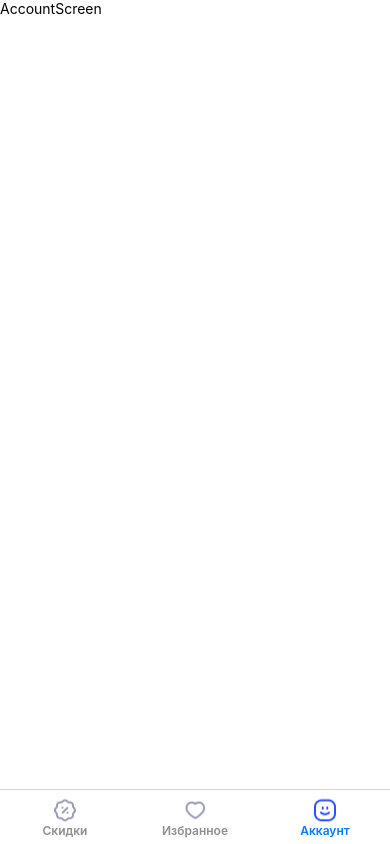
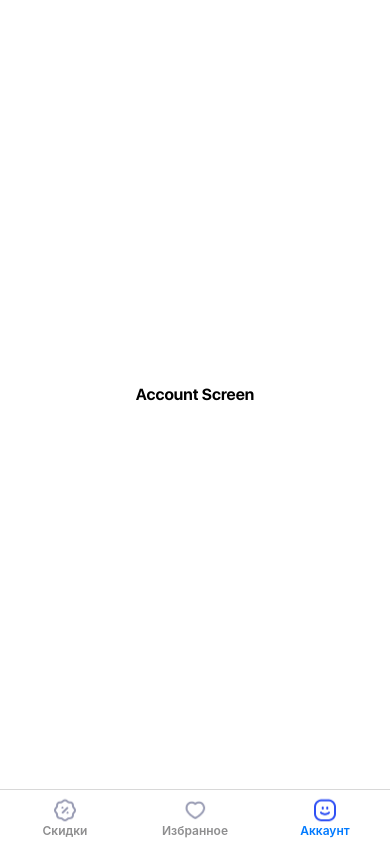
Before and after one commit to vgorodkov/mc-benefits, a React Native app: screen /Account in a window 390 px wide. Built offline with nearby package versions, Linux system fonts and the light colour scheme.

Commit message:
style:  AccountScreen styling

```diff
--- a/src/screens/AccountScreen.tsx
+++ b/src/screens/AccountScreen.tsx
@@ -1,12 +1,19 @@
-import { StyleSheet, Text, View } from 'react-native';
+import { StyleSheet, View } from 'react-native';
 import React from 'react';
+import { Text } from '@components/common/Text';
 
 export const AccountScreen = () => {
   return (
-    <View>
-      <Text>AccountScreen</Text>
+    <View style={styles.container}>
+      <Text variant="subtitle">Account Screen</Text>
     </View>
   );
 };
 
-const styles = StyleSheet.create({});
+const styles = StyleSheet.create({
+  container: {
+    flex: 1,
+    justifyContent: 'center',
+    alignItems: 'center',
+  },
+});
```
